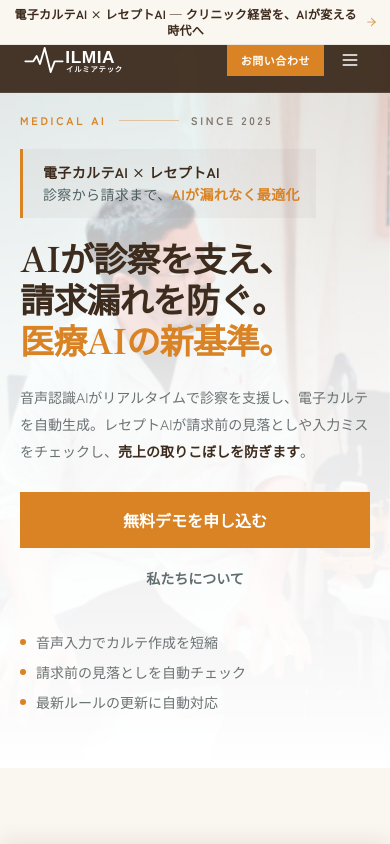
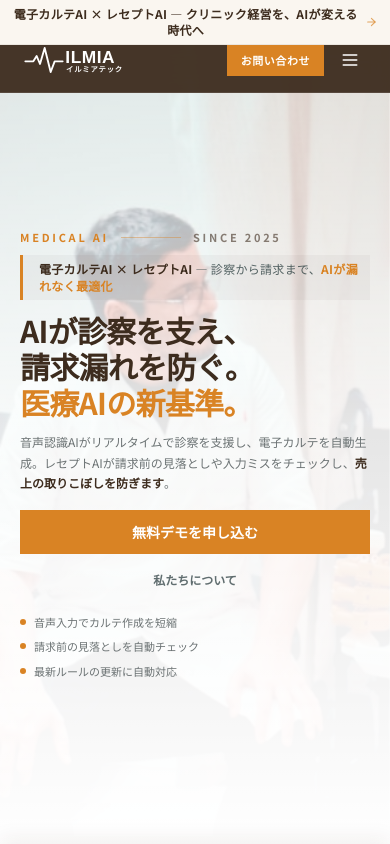
Before and after one commit to ilmiaco/ilmiacosite, a React (Vite) app: page / in a window 390 px wide. Shown: the top 844 px of the page. Built offline with nearby package versions, Linux system fonts and the light colour scheme.

Commit message:
chore: save work in progress before content update

```diff
--- a/index.html
+++ b/index.html
@@ -167,8 +167,8 @@
     <link rel="preconnect" href="https://fonts.gstatic.com" crossorigin />
 
     <!-- Google Fonts - Noto Sans JP (non-render-blocking) -->
-    <link rel="preload" href="https://fonts.googleapis.com/css2?family=Noto+Sans+JP:wght@100..900&family=Shippori+Mincho:wght@400;500;600;700;800&family=Zen+Kaku+Gothic+New:wght@400;500;700;900&display=swap" as="style" onload="this.onload=null;this.rel='stylesheet'" />
-    <noscript><link href="https://fonts.googleapis.com/css2?family=Noto+Sans+JP:wght@100..900&family=Shippori+Mincho:wght@400;500;600;700;800&family=Zen+Kaku+Gothic+New:wght@400;500;700;900&display=swap" rel="stylesheet" /></noscript>
+    <link rel="preload" href="https://fonts.googleapis.com/css2?family=Noto+Sans+JP:wght@100..900&display=swap" as="style" onload="this.onload=null;this.rel='stylesheet'" />
+    <noscript><link href="https://fonts.googleapis.com/css2?family=Noto+Sans+JP:wght@100..900&display=swap" rel="stylesheet" /></noscript>
 
     <!-- Prevent FOUC: hide root until app CSS is applied -->
     <style>#root{visibility:hidden}</style>
--- a/src/app/components/sections/AboutSection.tsx
+++ b/src/app/components/sections/AboutSection.tsx
@@ -14,10 +14,6 @@ export default function AboutSection() {
       <div className="max-w-5xl mx-auto">
         {/* Editorial heading */}
         <div className="mb-14 md:mb-20 reveal">
-          <div className="flex items-center gap-3 mb-5">
-            <span className="text-xs font-bold tracking-[0.3em] text-[#D98324]">ABOUT</span>
-            <div className="h-px flex-1 max-w-[80px] bg-[#D98324]/30" />
-          </div>
           <h2 id="about-heading" className="text-[1.875rem] sm:text-4xl md:text-5xl font-bold mb-6 text-[#3D2C1E] leading-tight">
             私たちについて
           </h2>
--- a/src/app/components/sections/ContactSection.tsx
+++ b/src/app/components/sections/ContactSection.tsx
@@ -6,10 +6,6 @@ export default function ContactSection() {
       <div className="max-w-3xl mx-auto">
         {/* Editorial heading */}
         <div className="mb-12 md:mb-16 reveal">
-          <div className="flex items-center gap-3 mb-5">
-            <span className="text-xs font-bold tracking-[0.3em] text-[#D98324]">CONTACT</span>
-            <div className="h-px flex-1 max-w-[80px] bg-[#D98324]/30" />
-          </div>
           <h2 id="contact-heading" className="text-[1.875rem] sm:text-4xl md:text-5xl font-bold mb-6 text-[#3D2C1E] leading-tight">
             お問い合わせ
           </h2>
--- a/src/app/components/sections/EmrSection.tsx
+++ b/src/app/components/sections/EmrSection.tsx
@@ -9,10 +9,6 @@ export default function EmrSection() {
     <section id="emr-ai" className="py-20 md:py-28 px-5 sm:px-6 bg-white" aria-labelledby="emr-heading">
       <div className="max-w-5xl mx-auto">
         <div className="mb-14 md:mb-20 reveal">
-          <div className="flex items-center gap-3 mb-5">
-            <span className="text-xs font-bold tracking-[0.3em] text-[#D98324]">電子カルテAI</span>
-            <div className="h-px flex-1 max-w-[80px] bg-[#D98324]/30" />
-          </div>
           <h2 id="emr-heading" className="text-[1.875rem] sm:text-4xl md:text-5xl font-bold mb-6 text-[#D98324] leading-tight">
             「声で診る。AIが書く。」
           </h2>
--- a/src/app/components/sections/FaqSection.tsx
+++ b/src/app/components/sections/FaqSection.tsx
@@ -27,10 +27,6 @@ export default function FaqSection() {
       <div className="max-w-4xl mx-auto">
         {/* Editorial heading */}
         <div className="mb-14 md:mb-20 reveal">
-          <div className="flex items-center gap-3 mb-5">
-            <span className="text-xs font-bold tracking-[0.3em] text-[#D98324]">FAQ</span>
-            <div className="h-px flex-1 max-w-[80px] bg-[#D98324]/30" />
-          </div>
           <h2 className="text-[1.875rem] sm:text-4xl md:text-5xl font-bold text-[#3D2C1E] leading-tight">
             よくある<span className="text-[#D98324]">ご質問</span>
           </h2>
--- a/src/app/components/sections/HeroSection.tsx
+++ b/src/app/components/sections/HeroSection.tsx
@@ -7,7 +7,7 @@ interface HeroSectionProps {
 export default function HeroSection({ medicalProductUrl }: HeroSectionProps) {
   return (
     <section
-      className="relative md:min-h-[100svh] flex items-center overflow-hidden"
+      className="relative min-h-[100svh] md:h-screen flex items-center overflow-hidden"
       aria-labelledby="hero-heading"
     >
       <div className="absolute inset-0" aria-hidden="true">
@@ -19,29 +19,29 @@ export default function HeroSection({ medicalProductUrl }: HeroSectionProps) {
       </div>
 
       <div className="relative z-10 w-full">
-        <div className="max-w-6xl mx-auto px-5 sm:px-6 pt-28 pb-14 sm:pt-32 md:pt-40 md:pb-20">
+        <div className="max-w-6xl mx-auto px-5 sm:px-6 pt-[88px] pb-6 sm:pt-28 sm:pb-10 md:pt-32 md:pb-14">
           <div className="max-w-3xl">
             {/* Editorial label */}
-            <div className="flex items-center gap-3 mb-5 sm:mb-8">
+            <div className="flex items-center gap-3 mb-2.5 sm:mb-6">
               <span className="text-[11px] sm:text-xs font-bold tracking-[0.25em] sm:tracking-[0.3em] text-[#D98324]">MEDICAL AI</span>
               <div className="h-px flex-1 max-w-[60px] bg-[#D98324]/40" />
               <span className="text-[11px] sm:text-xs font-bold tracking-[0.25em] sm:tracking-[0.3em] text-[#3D2C1E]/60">SINCE 2025</span>
             </div>
 
             {/* Tagline badge */}
-            <div className="mb-5 sm:mb-9 inline-block bg-[#3D2C1E]/4 border-l-[3px] sm:border-l-2 border-[#D98324] pl-5 pr-4 py-3 sm:py-2.5">
-              <p className="text-sm sm:text-base text-[#2C3E40]/80 leading-relaxed tracking-wide">
+            <div className="mb-3 sm:mb-7 inline-block bg-[#3D2C1E]/4 border-l-[3px] sm:border-l-2 border-[#D98324] pl-4 pr-3 py-1.5 sm:py-2.5">
+              <p className="text-xs sm:text-base text-[#2C3E40]/80 leading-snug sm:leading-relaxed tracking-wide">
                 <span className="font-bold text-[#3D2C1E]">電子カルテAI × レセプトAI</span>
                 <span className="hidden sm:inline text-[#6B7273] mx-2">／</span>
-                <br className="sm:hidden" />
+                <span className="sm:hidden"> — </span>
                 診察から請求まで、<span className="font-bold text-[#D98324]">AIが漏れなく最適化</span>
               </p>
             </div>
 
-            {/* Hero heading — Mincho serif treatment */}
+            {/* Hero heading */}
             <h1
               id="hero-heading"
-              className="text-[2.125rem] sm:text-4xl md:text-5xl lg:text-[4rem] font-bold mb-6 sm:mb-10 leading-[1.2] tracking-tight"
+              className="text-[1.875rem] sm:text-4xl md:text-5xl lg:text-[4rem] font-bold mb-3 sm:mb-8 leading-[1.2] tracking-tight"
               itemProp="headline"
             >
               <span className="text-[#3D2C1E]">AIが診察を支え、</span>
@@ -51,31 +51,31 @@ export default function HeroSection({ medicalProductUrl }: HeroSectionProps) {
               <span className="text-[#D98324]">医療AIの新基準。</span>
             </h1>
 
-            <p className="text-sm sm:text-lg md:text-xl text-[#6B7273] mb-7 sm:mb-12 leading-[1.9] sm:leading-[2] max-w-2xl">
+            <p className="text-xs sm:text-lg md:text-xl text-[#6B7273] mb-4 sm:mb-10 leading-[1.7] sm:leading-[2] max-w-2xl">
               音声認識AIがリアルタイムで診察を支援し、電子カルテを自動生成。<br className="hidden sm:block" />
               レセプトAIが請求前の見落としや入力ミスをチェックし、<span className="text-[#3D2C1E] font-bold">売上の取りこぼしを防ぎます</span>。
             </p>
 
-            <div className="flex flex-col sm:flex-row gap-2 sm:gap-4 mb-8 sm:mb-12">
+            <div className="flex flex-col sm:flex-row gap-2 sm:gap-4 mb-4 sm:mb-10">
               <a
                 href={medicalProductUrl}
                 target="_blank"
                 rel="noopener noreferrer"
-                className="group inline-flex items-center justify-center gap-2.5 bg-[#D98324] text-white px-7 py-4 sm:px-9 sm:py-5 font-bold text-base sm:text-lg hover:bg-[#c27520] transition-colors"
+                className="group inline-flex items-center justify-center gap-2.5 bg-[#D98324] text-white px-6 py-3 sm:px-9 sm:py-5 font-bold text-sm sm:text-lg hover:bg-[#c27520] transition-colors"
               >
                 無料デモを申し込む
               </a>
               <a
                 href="#about"
-                className="group inline-flex items-center justify-center gap-2.5 bg-transparent sm:bg-white border-0 sm:border sm:border-[#3D2C1E]/15 text-[#2C3E40]/75 sm:text-[#2C3E40] px-7 py-3 sm:px-9 sm:py-5 font-semibold text-sm sm:text-lg hover:text-[#D98324] sm:hover:text-[#2C3E40] sm:hover:border-[#D98324]/40 transition-colors"
+                className="group inline-flex items-center justify-center gap-2.5 bg-transparent sm:bg-white border-0 sm:border sm:border-[#3D2C1E]/15 text-[#2C3E40]/75 sm:text-[#2C3E40] px-6 py-2.5 sm:px-9 sm:py-5 font-semibold text-xs sm:text-lg hover:text-[#D98324] sm:hover:text-[#2C3E40] sm:hover:border-[#D98324]/40 transition-colors"
               >
                 私たちについて
               </a>
             </div>
 
-            <ul className="flex flex-col sm:flex-row sm:flex-wrap gap-y-2.5 sm:gap-x-8 text-sm text-[#6B7273]">
+            <ul className="flex flex-row flex-wrap gap-x-5 gap-y-2 sm:gap-x-8 text-[11px] sm:text-sm text-[#6B7273]">
               {['音声入力でカルテ作成を短縮', '請求前の見落としを自動チェック', '最新ルールの更新に自動対応'].map((text) => (
-                <li key={text} className="flex items-center gap-2.5">
+                <li key={text} className="flex items-center gap-2">
                   <span className="w-1.5 h-1.5 rounded-full bg-[#D98324] flex-shrink-0" />
                   {text}
                 </li>
--- a/src/app/components/sections/PainPointsSection.tsx
+++ b/src/app/components/sections/PainPointsSection.tsx
@@ -37,10 +37,6 @@ export default function PainPointsSection() {
       <div className="max-w-5xl mx-auto">
         {/* Editorial heading */}
         <div className="mb-14 md:mb-20 reveal">
-          <div className="flex items-center gap-3 mb-5">
-            <span className="text-xs font-bold tracking-[0.3em] text-[#D98324]">PROBLEMS</span>
-            <div className="h-px flex-1 max-w-[80px] bg-[#D98324]/30" />
-          </div>
           <h2 className="text-[1.875rem] sm:text-4xl md:text-5xl font-bold text-[#3D2C1E] leading-tight">
             クリニック経営、<br className="sm:hidden" />
             <span className="text-[#D98324]">こんな課題</span>はありませんか？
--- a/src/app/components/sections/PricingSection.tsx
+++ b/src/app/components/sections/PricingSection.tsx
@@ -40,10 +40,6 @@ export default function PricingSection({ medicalProductUrl }: PricingSectionProp
       <div className="max-w-5xl mx-auto">
         {/* Editorial heading */}
         <div className="mb-14 md:mb-20 reveal">
-          <div className="flex items-center gap-3 mb-5">
-            <span className="text-xs font-bold tracking-[0.3em] text-[#D98324]">PRICING</span>
-            <div className="h-px flex-1 max-w-[80px] bg-[#D98324]/30" />
-          </div>
           <h2 className="text-[1.875rem] sm:text-4xl md:text-5xl font-bold mb-6 text-[#3D2C1E] leading-tight">
             シンプルな<span className="text-[#D98324]">料金体系</span>
           </h2>
--- a/src/app/components/sections/ReceiptSection.tsx
+++ b/src/app/components/sections/ReceiptSection.tsx
@@ -9,10 +9,6 @@ export default function ReceiptSection() {
     <section id="receipt-ai" className="py-20 md:py-28 px-5 sm:px-6 bg-[#FAF6F0]" aria-labelledby="receipt-heading">
       <div className="max-w-5xl mx-auto">
         <div className="mb-14 md:mb-20 reveal">
-          <div className="flex items-center gap-3 mb-5">
-            <span className="text-xs font-bold tracking-[0.3em] text-[#3D2C1E]">レセプトAI</span>
-            <div className="h-px flex-1 max-w-[80px] bg-[#3D2C1E]/30" />
-          </div>
           <h2 id="receipt-heading" className="text-[1.875rem] sm:text-4xl md:text-5xl font-bold mb-6 text-[#3D2C1E] leading-tight">
             「漏れを見つけ、収益を守る。」
           </h2>
--- a/src/app/components/sections/ResultsSection.tsx
+++ b/src/app/components/sections/ResultsSection.tsx
@@ -30,10 +30,6 @@ export default function ResultsSection() {
       <div className="max-w-5xl mx-auto">
         {/* Editorial heading */}
         <div className="mb-14 md:mb-20 reveal">
-          <div className="flex items-center gap-3 mb-5">
-            <span className="text-xs font-bold tracking-[0.3em] text-[#D98324]">RESULTS</span>
-            <div className="h-px flex-1 max-w-[80px] bg-[#D98324]/30" />
-          </div>
           <h2 className="text-[1.875rem] sm:text-4xl md:text-5xl font-bold text-[#3D2C1E] leading-tight">
             導入効果
           </h2>
--- a/src/app/components/sections/ScenariosSection.tsx
+++ b/src/app/components/sections/ScenariosSection.tsx
@@ -41,10 +41,6 @@ export default function ScenariosSection() {
       <div className="max-w-5xl mx-auto">
         {/* Editorial heading */}
         <div className="mb-14 md:mb-20 reveal">
-          <div className="flex items-center gap-3 mb-5">
-            <span className="text-xs font-bold tracking-[0.3em] text-[#D98324]">SCENARIOS</span>
-            <div className="h-px flex-1 max-w-[80px] bg-[#D98324]/30" />
-          </div>
           <h2 id="scenarios-heading" className="text-[1.875rem] sm:text-4xl md:text-5xl font-bold mb-6 text-[#3D2C1E] leading-tight">
             医療AIの<span className="text-[#D98324]">導入シナリオ</span>
           </h2>
--- a/src/styles/fonts.css
+++ b/src/styles/fonts.css
@@ -1,7 +1,7 @@
 body {
-  font-family: 'Zen Kaku Gothic New', 'Noto Sans JP', sans-serif;
+  font-family: 'Noto Sans JP', sans-serif;
 }
 
 h1, h2, h3, h4 {
-  font-family: 'Shippori Mincho', 'Noto Sans JP', serif;
+  font-family: 'Noto Sans JP', sans-serif;
 }
```
